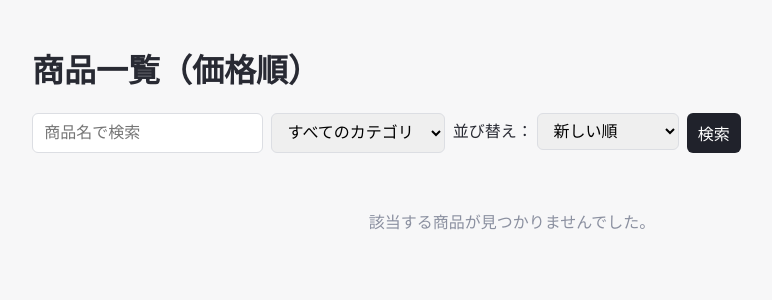
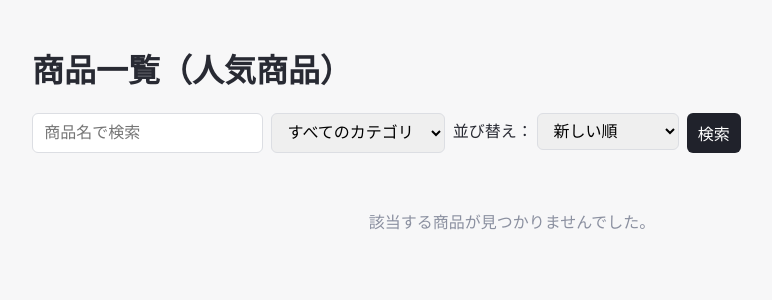
Before and after one commit to 2501281-abcc/guzzu.ec-sight, a PHP site: page /items.php in a window 1280 px wide. Shown: the part 52-352 px from the top of the page, without its empty margins (128-900 px from the left). Run offline with PHP 8.4, Linux system fonts and the light colour scheme; data that the repository does not hold is empty.

Commit message:
test: master側の見出しを変更

```diff
--- a/public_html/items.php
+++ b/public_html/items.php
@@ -94,7 +94,7 @@ function buildQuery(array $overrides = []): string
 <body>
     <header><a href="index.php">Tsuchi-to-Hi</a></header>
     <main>
-        <h1>商品一覧（価格順）</h1>
+        <h1>商品一覧（人気商品）</h1>
 
         <form class="search-form" method="get" action="items.php">
             <input type="text" name="keyword" placeholder="商品名で検索"
```
